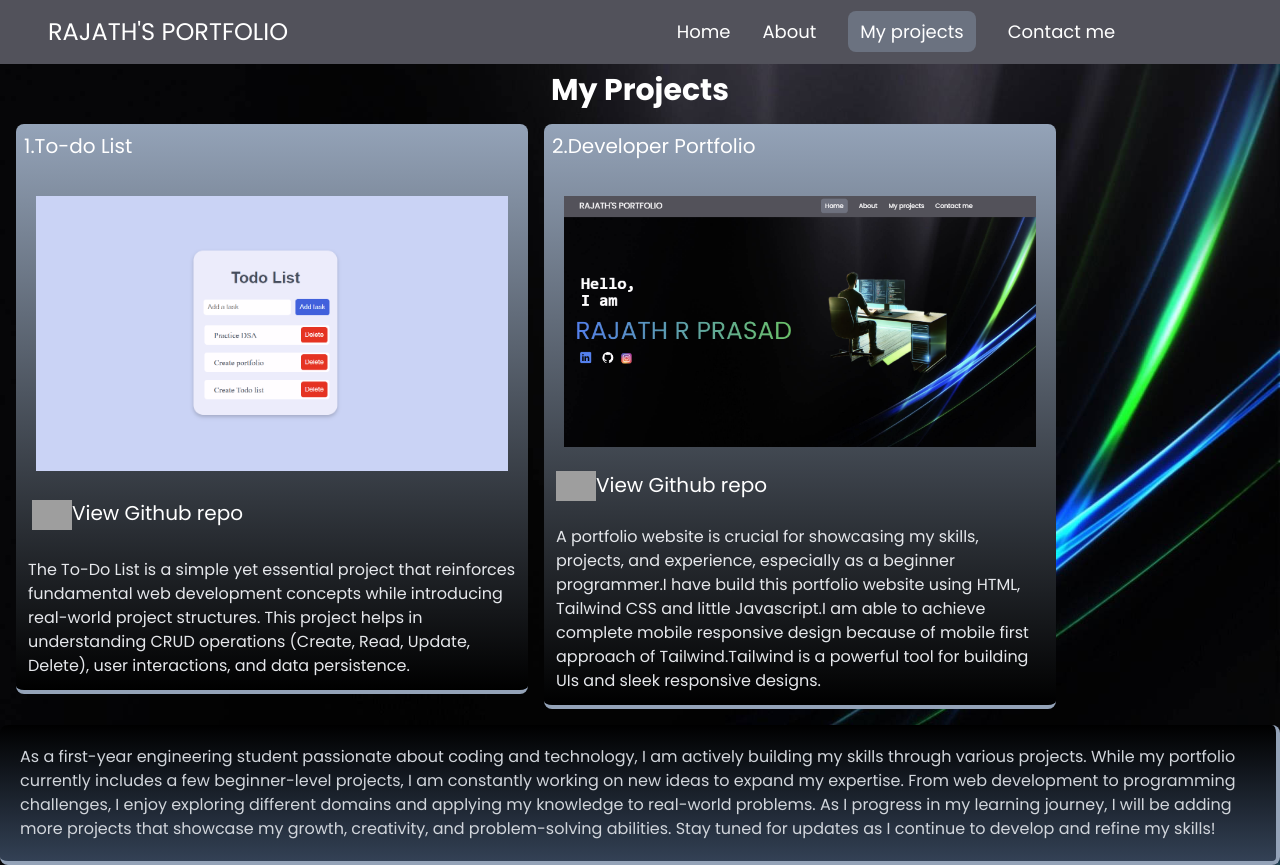
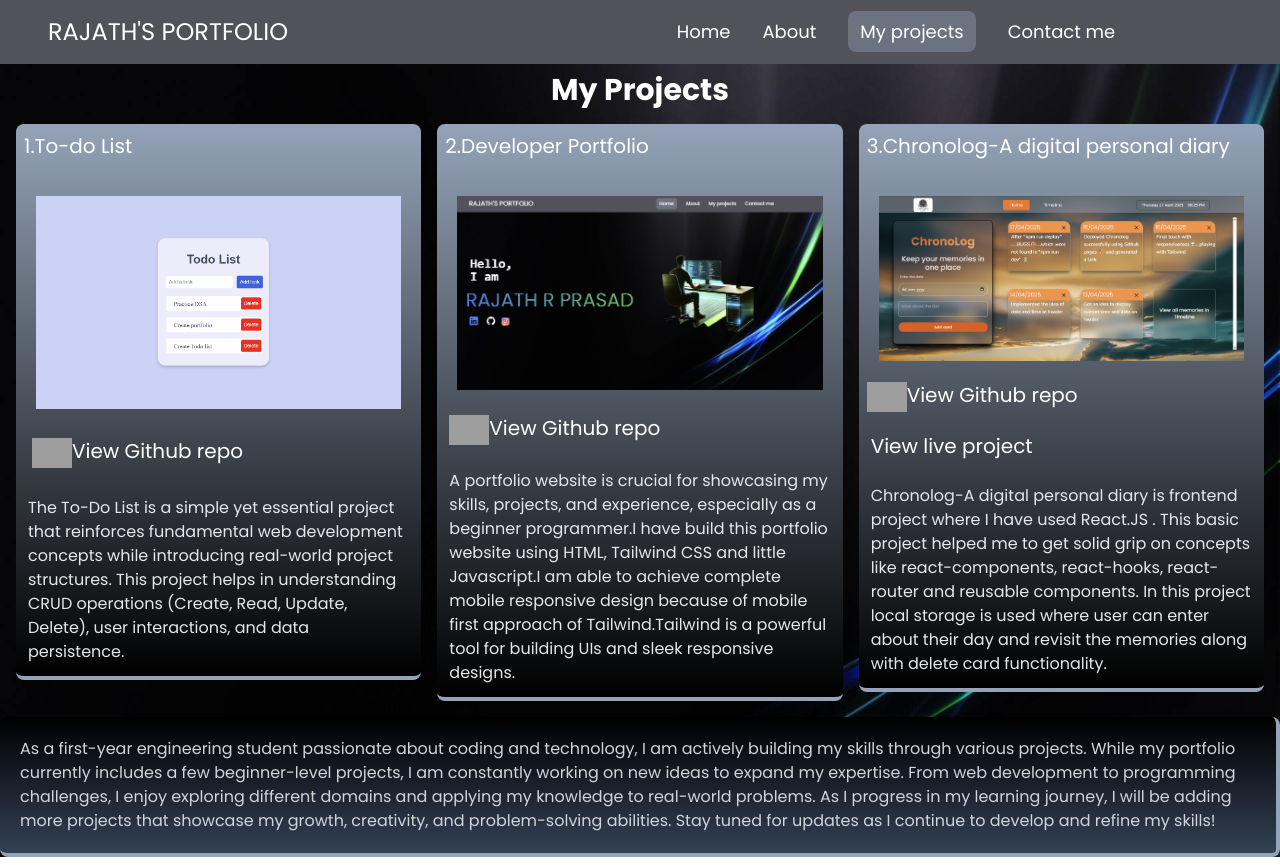
Before and after one commit to Rajath-R-Prasad/My-portfolio, a website: page src/project.html in a window 1280 px wide. Drawn offline with nearby package versions, Linux system fonts and the light colour scheme; grey boxes are pictures that could not be loaded.

Commit message:
added new project in project page

```diff
--- a/src/project.html
+++ b/src/project.html
@@ -90,6 +90,24 @@
             <p>A portfolio website is crucial for showcasing my skills, projects, and experience, especially as a beginner programmer.I have build this portfolio website using HTML, Tailwind CSS and little Javascript.I am able to achieve complete mobile responsive design because of mobile first approach of Tailwind.Tailwind is a powerful tool for building UIs and sleek responsive designs. </p>
           </span>
         </div>
+      </div>
+      <div id="project2" class="rounded-lg flex flex-col border-b-4 border-slate-400 bg-opacity-40 backdrop:blur-lg bg-gradient-to-b from-slate-400 to-black h-max  w-full sm:w-[40vw]">
+        <span class="text-white text-xl mb-4 p-2 ">
+          3.Chronolog-A digital personal diary
+        </span>
+        <span class="sm:m-3">
+          <img src="pictures/chronolog.png" alt="todo list" class="sm:w-[40vw] px-2 rounded-lg  ">
+        </span>
+        <span class="m-2">
+          <span><a href="https://github.com/Rajath-R-Prasad/ChronoLog_React.git" class="text-white text-xl hover:text-gray-300 cursor-pointer"><img src="https://img.icons8.com/?size=100&id=AZOZNnY73haj&format=png&color=000000" alt="github" class="w-10 inline hover:scale-125">View Github repo</a></span>
+        </span>
+        <span class="m-3 ">
+          <span><a href="https://rajath-r-prasad.github.io/ChronoLog_React/" class="text-white text-xl hover:text-gray-300 cursor-pointer">View live project</a></span>
+        </span>
+        <span class="p-3 text-gray-200 ">
+          <p>Chronolog-A digital personal diary is frontend project where I have used React.JS . This basic project helped me to get solid grip on concepts like react-components, react-hooks, react-router and reusable components. In this project local storage is used where user can enter about their day and revisit the memories along with delete card functionality. </p>
+        </span>
+      </div>
         </section>
       <section>
         <p class="text-gray-300 p-5 text-md rounded-lg border-b-4 border-r-4 border-slate-400  bg-opacity-40 backdrop:blur-lg bg-gradient-to-t from-slate-700 to-black mb-6 ">As a first-year engineering student passionate about coding and technology, I am actively building my skills through various projects. While my portfolio currently includes a few beginner-level projects, I am constantly working on new ideas to expand my expertise. From web development to programming challenges, I enjoy exploring different domains and applying my knowledge to real-world problems. As I progress in my learning journey, I will be adding more projects that showcase my growth, creativity, and problem-solving abilities. Stay tuned for updates as I continue to develop and refine my skills!
```
Also changed, not shown: src/pictures/chronolog.png (added).
